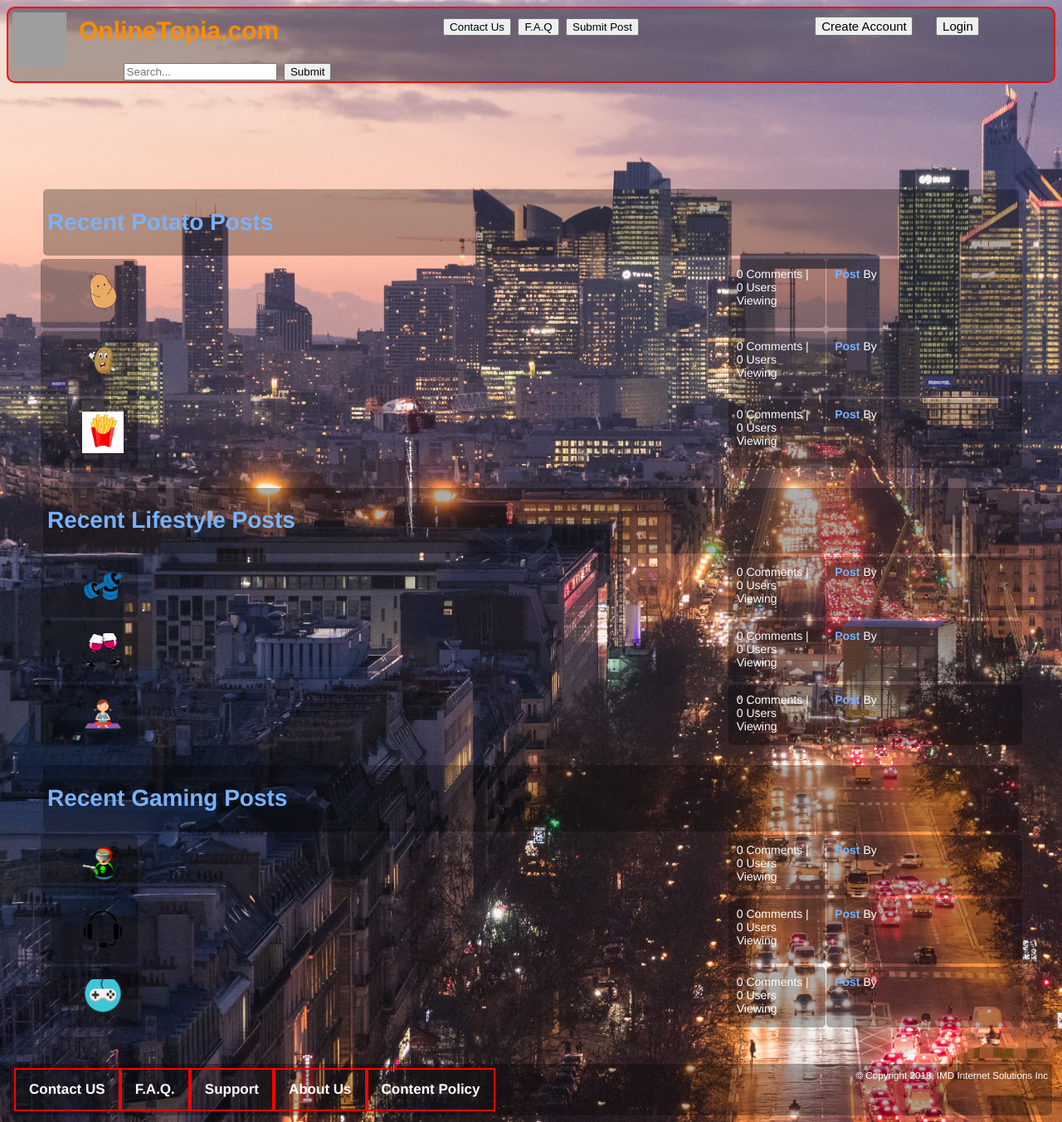
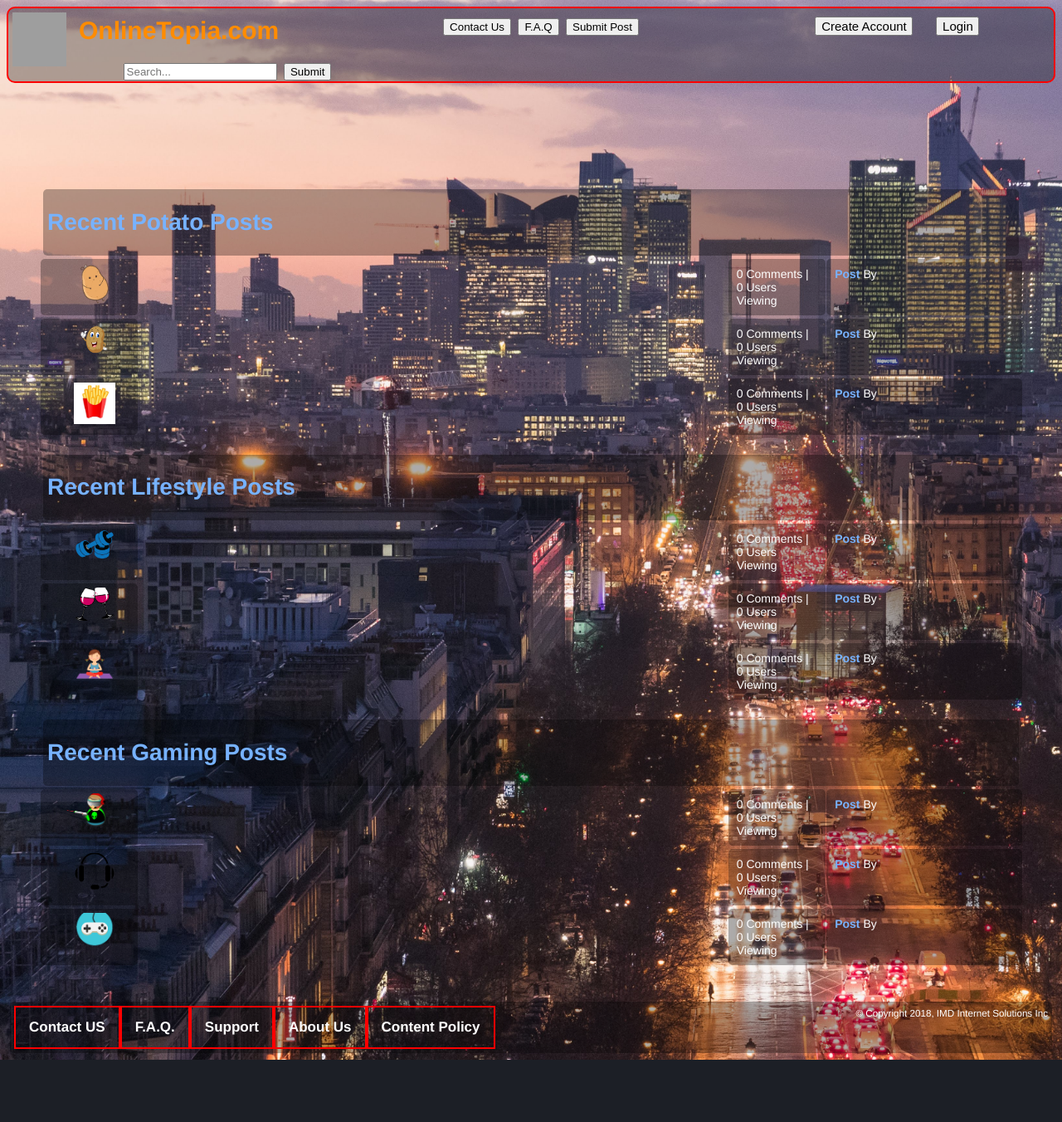
Before and after one commit to MattieWasTaken/WebDevSec, a PHP site: page /index.php in a window 1280 px wide. Shown: the whole page at 83% size. After the commit the page ends 1277 px from the top, so only its background shows below. Run offline with PHP 8.4, Linux system fonts and the light colour scheme; data that the repository does not hold is empty; grey boxes are pictures that could not be loaded.

Commit message:
Update style.css

```diff
--- a/style.css
+++ b/style.css
@@ -118,8 +118,9 @@
     align-items: center;
 }
 
-.subfourm-icon i{
-    font-size: 45px;
+.subforum-icon{
+    background: rgba(0,0,0,0.3);
+    padding: 0px;
 }
 
 .subforum-info{
```
